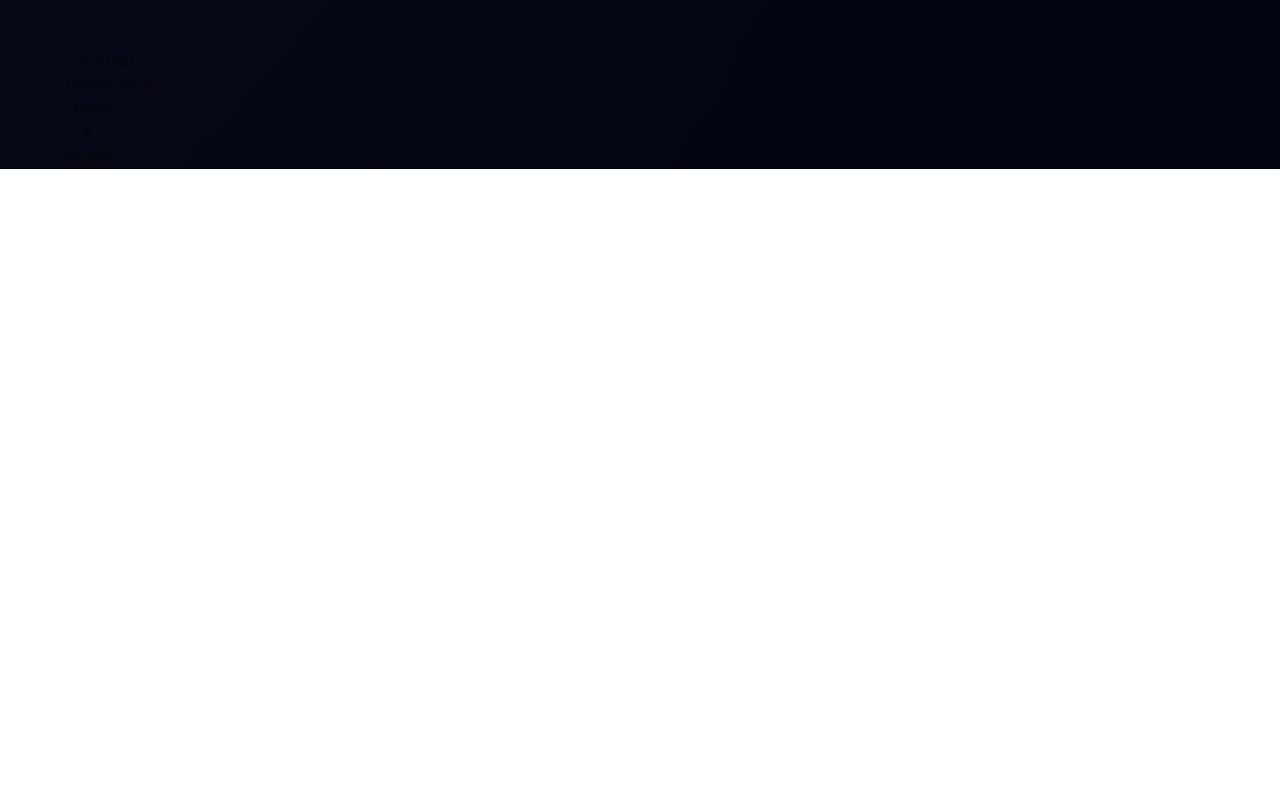
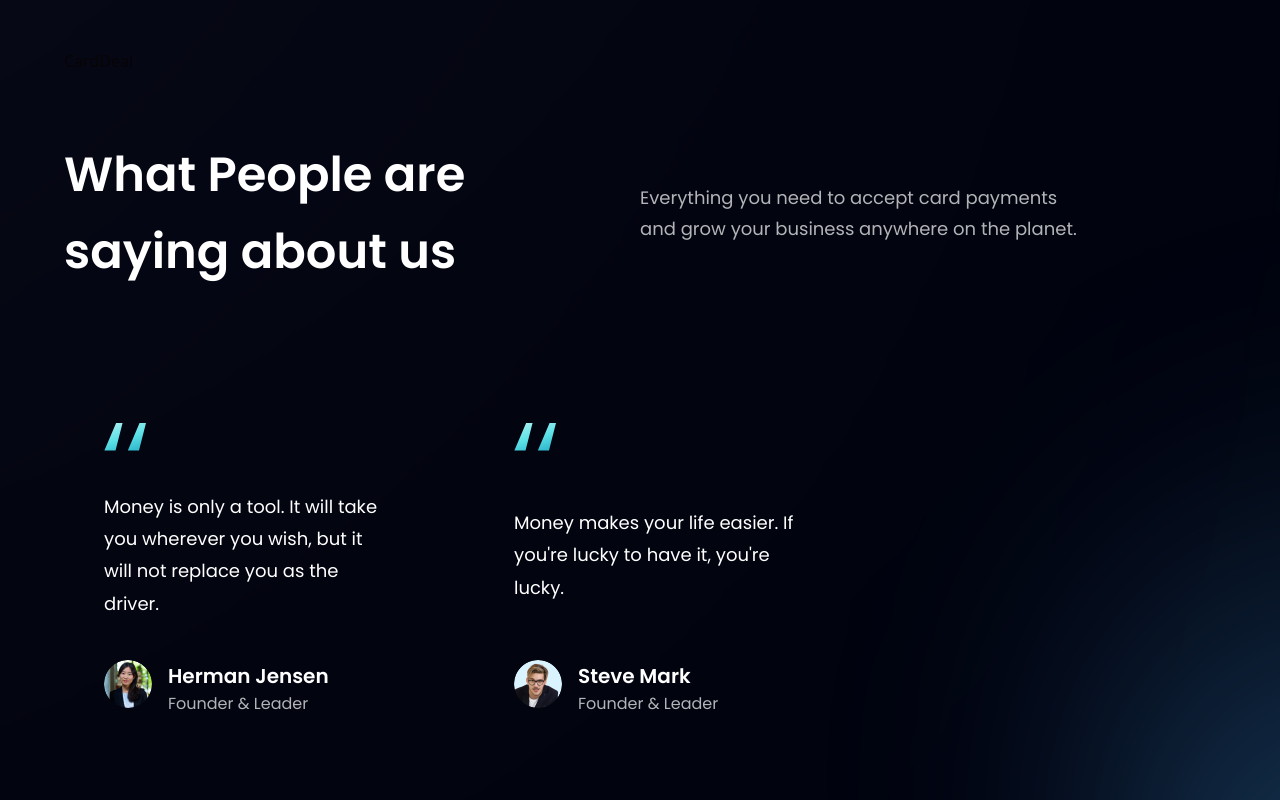
Before and after one commit to bryanarius/business-react-app, a React (Vite) app: page / in a window 1280 px wide. Shown: the part 2140-2940 px from the top of the page. Before the commit the page ends 2309 px from the top, so only its background shows below. Built offline with nearby package versions, Linux system fonts and the light colour scheme.

Commit message:
Completed Feedback card and Testimonials components

```diff
--- a/src/components/FeedbackCard.jsx
+++ b/src/components/FeedbackCard.jsx
@@ -1,9 +1,25 @@
-import React from 'react'
+import { quotes } from "../assets";
 
-const FeedbackCard = () => {
-  return (
-    <div>FeedbackCard</div>
-  )
-}
+const FeedbackCard = ({ content, name, title, img }) => (
+  <div className="flex justify-between flex-col px-10 py-12 rounded-[20px]  max-w-[370px] md:mr-10 sm:mr-5 mr-0 my-5 feedback-card">
+    <img src={quotes} alt="double_quotes" className="w-[42.6px] h-[27.6px] object-contain" />
+    <p className="font-poppins font-normal text-[18px] leading-[32.4px] text-white my-10">
+      {content}
+    </p>
 
-export default FeedbackCard
+    <div className="flex flex-row">
+      <img src={img} alt={name} className="w-[48px] h-[48px] rounded-full" />
+      <div className="flex flex-col ml-4">
+        <h4 className="font-poppins font-semibold text-[20px] leading-[32px] text-white">
+          {name}
+        </h4>
+        <p className="font-poppins font-normal text-[16px] leading-[24px] text-dimWhite">
+          {title}
+        </p>
+      </div>
+    </div>
+  </div>
+);
+
+
+export default FeedbackCard;
--- a/src/components/Testimonials.jsx
+++ b/src/components/Testimonials.jsx
@@ -1,9 +1,27 @@
-import React from 'react'
+import { feedback } from "../constants";
+import styles from "../style";
+import FeedbackCard from "./FeedbackCard";
 
-const Testimonials = () => {
-  return (
-    <div>Testimonials</div>
-  )
-}
+const Testimonials = () => (
+  <section id="clients" className={`${styles.paddingY} ${styles.flexCenter} flex-col relative `}>
+    <div className="absolute z-[0] w-[60%] h-[60%] -right-[50%] rounded-full blue__gradient bottom-40" />
 
-export default Testimonials
+    <div className="w-full flex justify-between items-center md:flex-row flex-col sm:mb-16 mb-6 relative z-[1]">
+      <h2 className={styles.heading2}>
+        What People are <br className="sm:block hidden" /> saying about us
+      </h2>
+      <div className="w-full md:mt-0 mt-6">
+        <p className={`${styles.paragraph} text-left max-w-[450px]`}>
+          Everything you need to accept card payments and grow your business
+          anywhere on the planet.
+        </p>
+      </div>
+    </div>
+
+    <div className="flex flex-wrap sm:justify-start justify-center w-full feedback-container relative z-[1]">
+      {feedback.map((card) => <FeedbackCard key={card.id} {...card} />)}
+    </div>
+  </section>
+);
+
+export default Testimonials;
```
